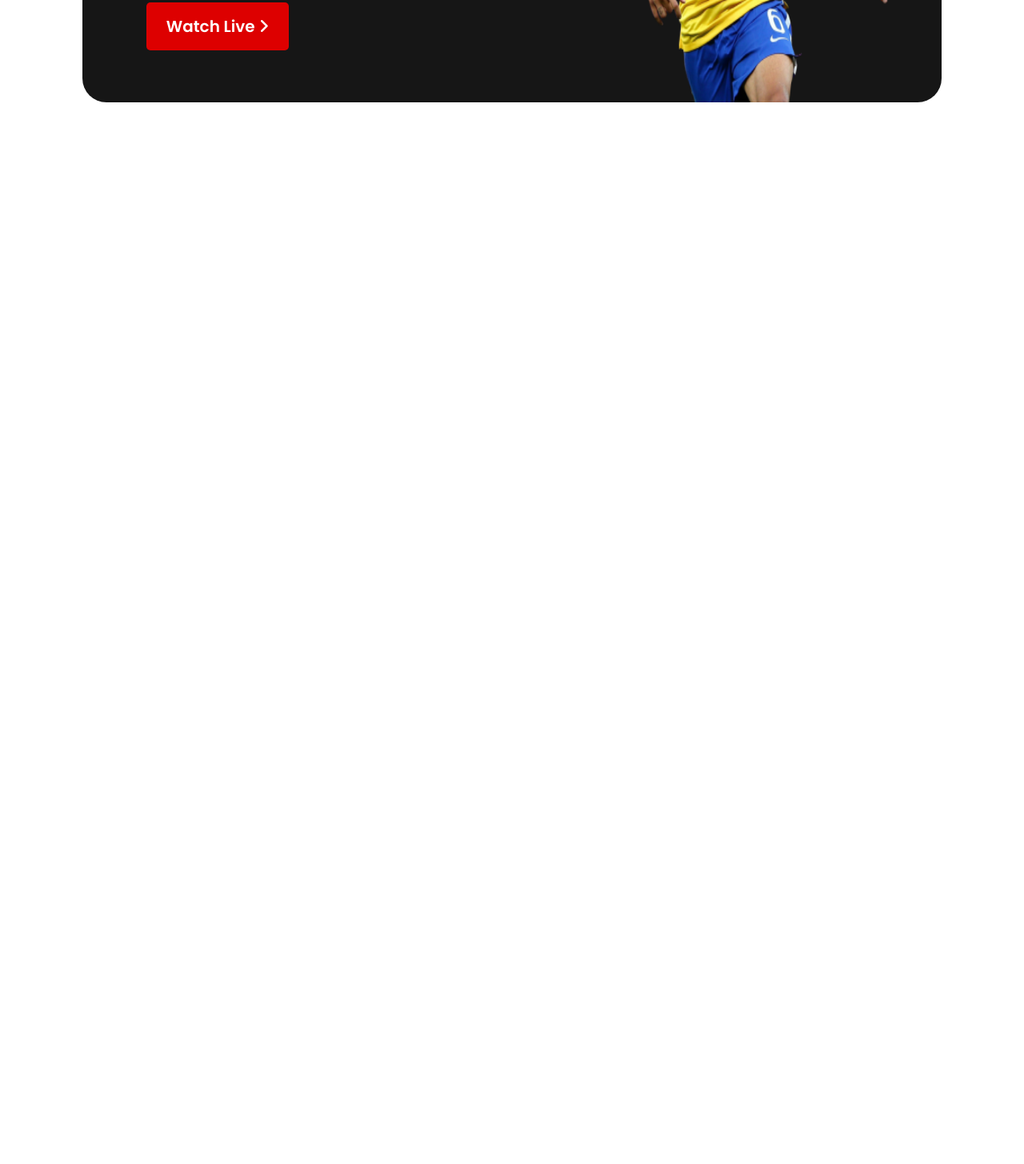
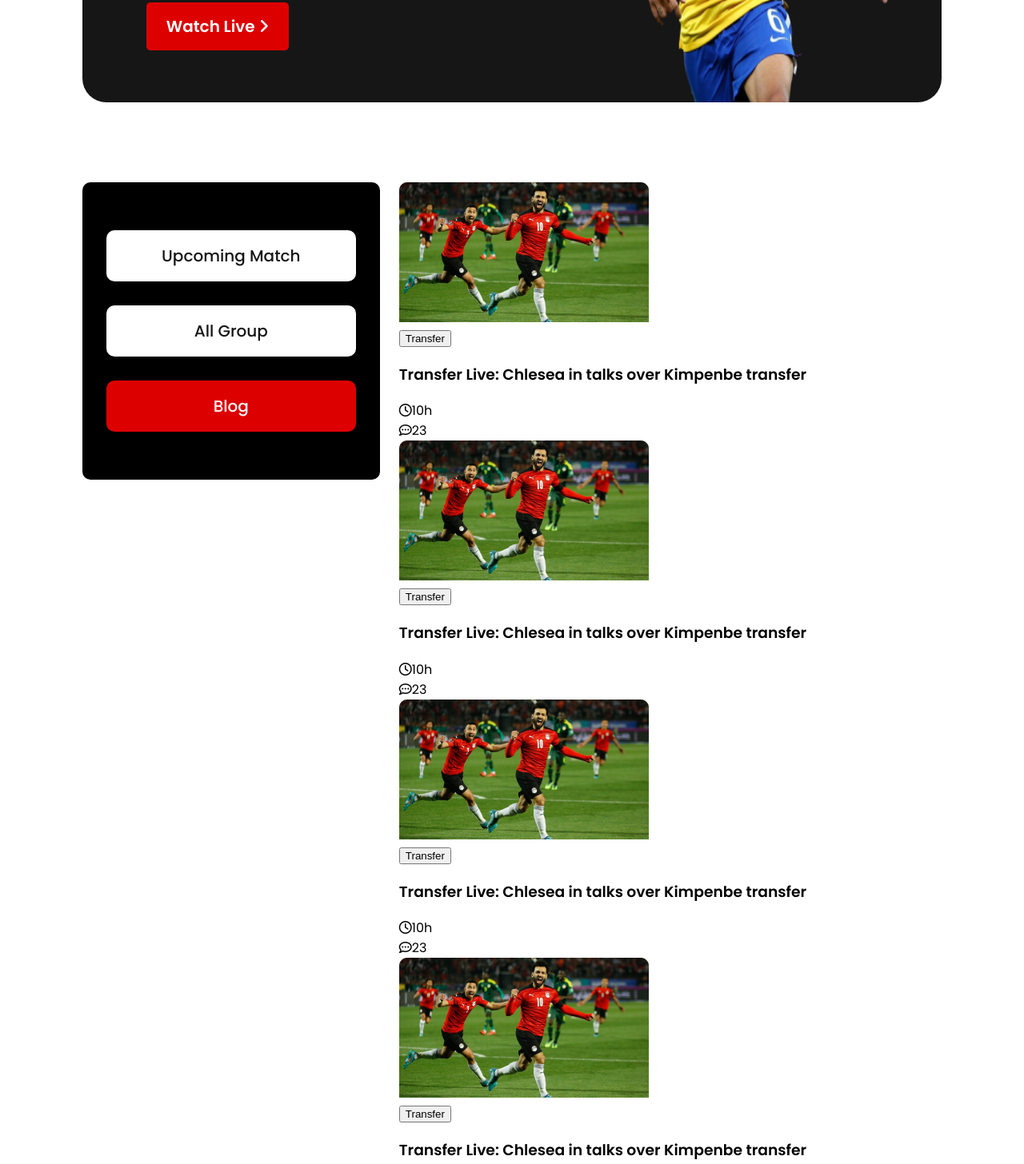
Before and after one commit to m7real/world-cup, a plain HTML site: page index.html in a window 1280 px wide. Shown: the part 492-1948 px from the top of the page at 80% size. Before the commit the page ends 800 px from the top, so only its background shows below. Drawn offline with Linux system fonts and the light colour scheme.

Commit message:
side nav added

```diff
--- a/index.html
+++ b/index.html
@@ -35,5 +35,121 @@
       </div>
     </header>
     <!-- header end -->
+    <main class="container">
+      <!-- side nav & blogs -->
+      <section class="section-wrapper">
+        <div class="side-nav">
+          <div class="side-nav-btn">
+            <a href="./upcomingmatch.html">Upcoming Match</a>
+            <a href="./allgroup.html">All Group</a>
+            <a href="#">Blog</a>
+          </div>
+        </div>
+        <div class="blogs">
+          <article class="blog">
+              <div class="blog-img">
+                 <img src="./assets/blog.png" alt="">
+              </div>
+              <div class="blog-details">
+                <button class="blog-btn">Transfer</button>
+                <h3 class="blog-title">Transfer Live: Chlesea in talks over Kimpenbe transfer</h3>
+                <div class="blog-icon">
+                  <div class="blog-icon-left">
+                    <i class="fa-regular fa-clock"></i></i><span>10h</span>
+                  </div>
+                  <div class="blog-icon-right">
+                    <i class="fa-regular fa-comment-dots"></i></i><span>23</span>
+                  </div>
+                </div>
+              </div>
+          </article>
+          <article class="blog">
+              <div class="blog-img">
+                 <img src="./assets/blog.png" alt="">
+              </div>
+              <div class="blog-details">
+                <button class="blog-btn">Transfer</button>
+                <h3 class="blog-title">Transfer Live: Chlesea in talks over Kimpenbe transfer</h3>
+                <div class="blog-icon">
+                  <div class="blog-icon-left">
+                    <i class="fa-regular fa-clock"></i></i><span>10h</span>
+                  </div>
+                  <div class="blog-icon-right">
+                    <i class="fa-regular fa-comment-dots"></i></i><span>23</span>
+                  </div>
+                </div>
+              </div>
+          </article>
+          <article class="blog">
+              <div class="blog-img">
+                 <img src="./assets/blog.png" alt="">
+              </div>
+              <div class="blog-details">
+                <button class="blog-btn">Transfer</button>
+                <h3 class="blog-title">Transfer Live: Chlesea in talks over Kimpenbe transfer</h3>
+                <div class="blog-icon">
+                  <div class="blog-icon-left">
+                    <i class="fa-regular fa-clock"></i></i><span>10h</span>
+                  </div>
+                  <div class="blog-icon-right">
+                    <i class="fa-regular fa-comment-dots"></i></i><span>23</span>
+                  </div>
+                </div>
+              </div>
+          </article>
+          <article class="blog">
+              <div class="blog-img">
+                 <img src="./assets/blog.png" alt="">
+              </div>
+              <div class="blog-details">
+                <button class="blog-btn">Transfer</button>
+                <h3 class="blog-title">Transfer Live: Chlesea in talks over Kimpenbe transfer</h3>
+                <div class="blog-icon">
+                  <div class="blog-icon-left">
+                    <i class="fa-regular fa-clock"></i></i><span>10h</span>
+                  </div>
+                  <div class="blog-icon-right">
+                    <i class="fa-regular fa-comment-dots"></i></i><span>23</span>
+                  </div>
+                </div>
+              </div>
+          </article>
+          <article class="blog">
+              <div class="blog-img">
+                 <img src="./assets/blog.png" alt="">
+              </div>
+              <div class="blog-details">
+                <button class="blog-btn">Transfer</button>
+                <h3 class="blog-title">Transfer Live: Chlesea in talks over Kimpenbe transfer</h3>
+                <div class="blog-icon">
+                  <div class="blog-icon-left">
+                    <i class="fa-regular fa-clock"></i></i><span>10h</span>
+                  </div>
+                  <div class="blog-icon-right">
+                    <i class="fa-regular fa-comment-dots"></i></i><span>23</span>
+                  </div>
+                </div>
+              </div>
+          </article>
+          <article class="blog">
+              <div class="blog-img">
+                 <img src="./assets/blog.png" alt="">
+              </div>
+              <div class="blog-details">
+                <button class="blog-btn">Transfer</button>
+                <h3 class="blog-title">Transfer Live: Chlesea in talks over Kimpenbe transfer</h3>
+                <div class="blog-icon">
+                  <div class="blog-icon-left">
+                    <i class="fa-regular fa-clock"></i></i><span>10h</span>
+                  </div>
+                  <div class="blog-icon-right">
+                    <i class="fa-regular fa-comment-dots"></i></i><span>23</span>
+                  </div>
+                </div>
+              </div>
+          </article>
+        </div>
+      </section>
+    </main>
   </body>
 </html>
--- a/styles/style.css
+++ b/styles/style.css
@@ -74,3 +74,48 @@ body {
   position: absolute;
   bottom: 0px;
 }
+
+/* --------------------
+    section styles
+-------------------- */
+.section-wrapper {
+  width: 85%;
+  display: flex;
+}
+.side-nav {
+  display: flex;
+  justify-content: center;
+  margin-right: 24px;
+}
+.side-nav-btn {
+  width: 312px;
+  height: 312px;
+  background-color: black;
+  border-radius: 10px;
+  display: flex;
+  flex-direction: column;
+  padding: 30px;
+  text-align: center;
+}
+.side-nav-btn a {
+  text-decoration: none;
+  padding: 17px 39px;
+  background-color: white;
+  color: #161616;
+  font-weight: 500;
+  font-size: 20px;
+  border-radius: 10px;
+  margin-top: 30px;
+  transition: all 0.5s ease-in-out;
+}
+.side-nav-btn a:hover {
+  background-color: #dd0000;
+  color: white;
+}
+.side-nav-btn a:last-child {
+  background-color: #dd0000;
+  color: white;
+}
+.blogs {
+  flex-grow: 1;
+}
```
